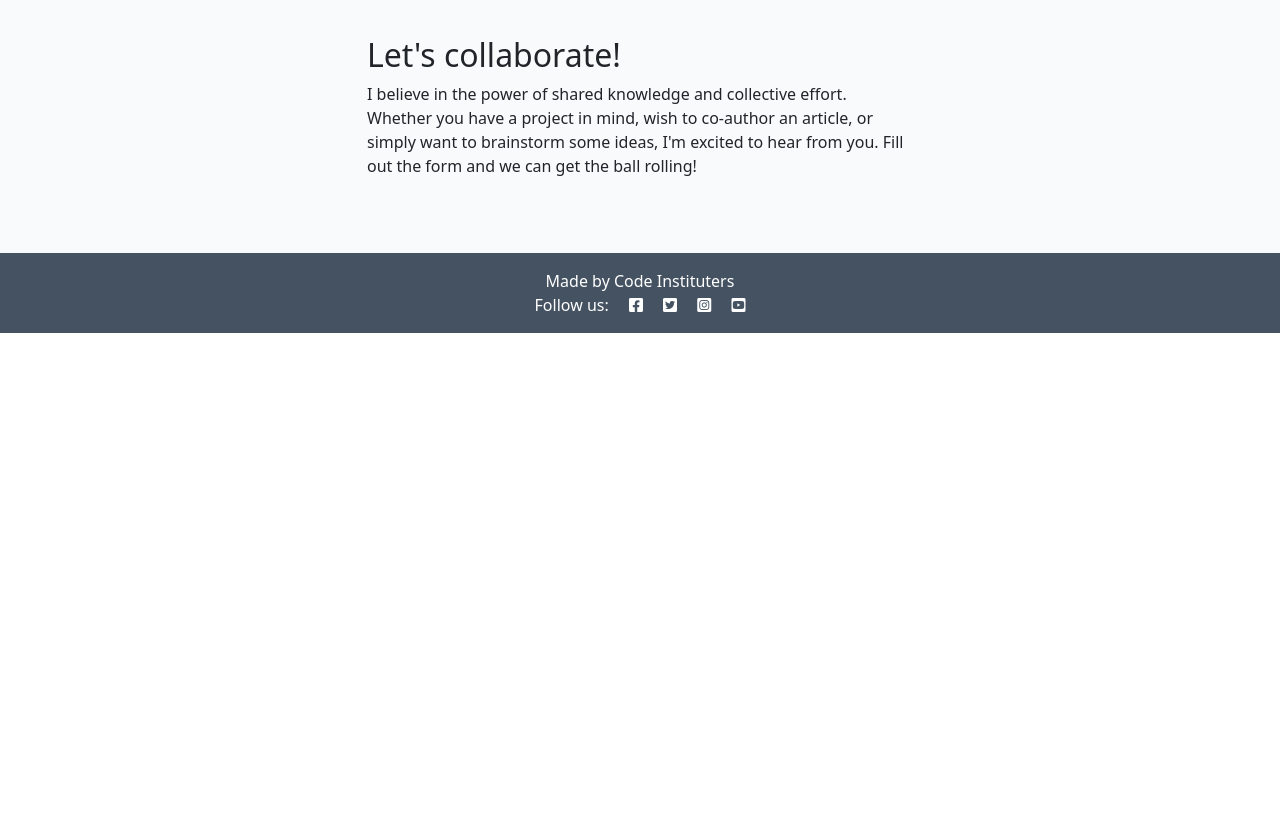
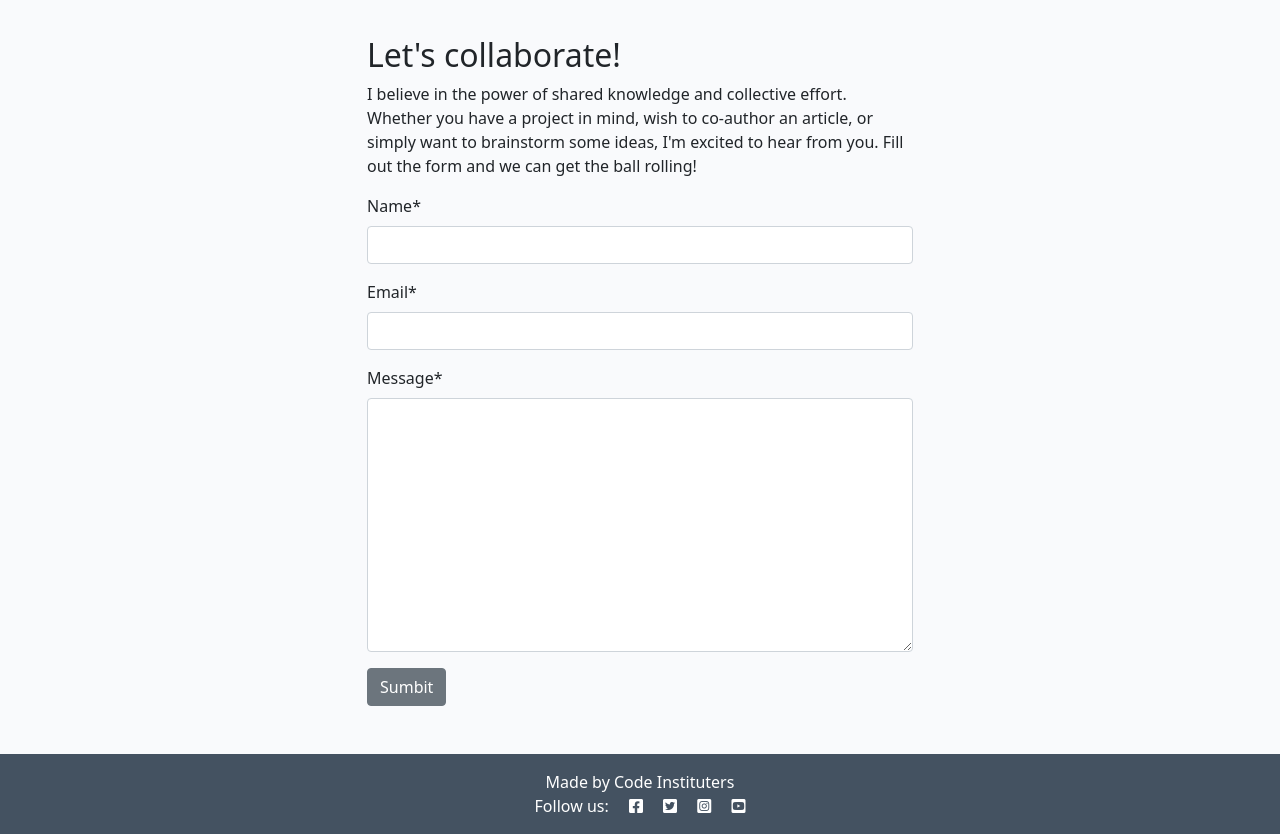
Before and after one commit to iliana-marquez/django-blog, a Django app: page /about/ in a window 1280 px wide. Shown: the part 467-1301 px from the top of the page. Before the commit the page ends 800 px from the top, so only its background shows below. Run offline with Django 4.2, Linux system fonts and the light colour scheme; tables that the repository leaves empty hold one stand-in row (values such as "Sample post"); some libraries are stand-ins or nearby versions.

Commit message:
chore(CollaborateRequest): add the collaborate_form crispy form to about page

```diff
--- a/about/templates/about/about.html
+++ b/about/templates/about/about.html
@@ -1,6 +1,7 @@
 {% extends 'base.html' %}
 {% block content %}
 {% load static %}
+{% load crispy_forms_tags %}
 <div class="container mt-5">
   <div class="row">
     <div class="col-4 text-center">
@@ -21,18 +22,20 @@
     </div>
   </div>
   <div class="row justify-content-center">
-        <div class="col-12 col-md-6 my-5">
+    <div class="col-12 col-md-6 my-5">
             <h2>Let's collaborate!</h2>
             <p>I believe in the power of shared knowledge and collective effort.
                 Whether you have a project in mind, wish to co-author
                 an article, or simply want to brainstorm some ideas,
                 I'm excited to hear from you. Fill out the form
                 and we can get the ball rolling!</p>
-
-            <!-- add your form here. Your submit button should
-                                have the classes of btn, btn-secondary -->
-        </div>
+            <form id="commentForm" method="post">
+              {{ collaborate_form | crispy }}
+              {% csrf_token %}
+              <button class="btn btn-secondary" type="submit">Sumbit</button>
+            </form>
     </div>
+  </div>
 
 </div>
 {% endblock content %}
```
